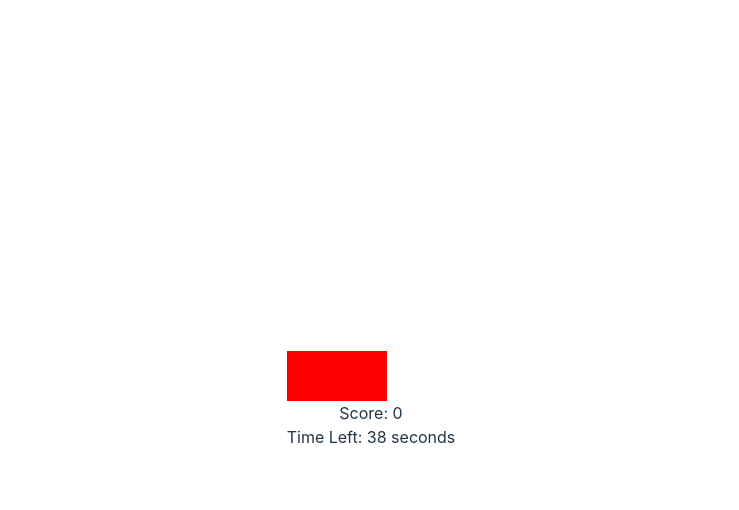
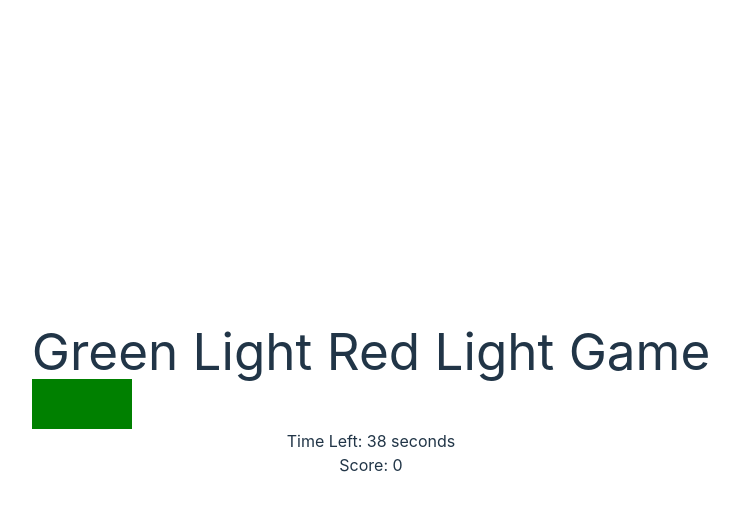
Before and after one commit to ProActive44/The_Return_Journey-Cuvette, a React (Vite) app: page / in a window 1280 px wide. Both pictures are taken after a click on the button "Start Game". Shown: the top 510 px of the page, without its empty margins (269-1008 px from the left). Built offline with nearby package versions, Linux system fonts and the light colour scheme.

Commit message:
game working

```diff
--- a/src/App.jsx
+++ b/src/App.jsx
@@ -5,9 +5,9 @@ import GreenLightRedLight from './Components/GreenLightRedLight'
 function App() {
 
   return (
-    <>
+    <div>
       <GreenLightRedLight targetScore={10} gameDuration={40}/>
-    </>
+    </div>
   )
 }
 
--- a/src/Components/GreenLightRedLight.jsx
+++ b/src/Components/GreenLightRedLight.jsx
@@ -1,80 +1,112 @@
-import React, { useState, useEffect, useRef } from "react";
+import React, { useState, useEffect, useCallback } from "react";
 
 const GreenLightRedLight = ({ targetScore, gameDuration }) => {
-  const [isGameRunning, setGameRunning] = useState(false);
-  const [isGreen, setIsGreen] = useState(false);
+  const [gameStarted, setGameStarted] = useState(false);
+  const [gameOver, setGameOver] = useState(false);
+  const [gameWon, setGameWon] = useState(false);
+  const [isGreen, setGreen] = useState(false);
   const [score, setScore] = useState(0);
   const [timeLeft, setTimeLeft] = useState(gameDuration);
 
-  const gameTimer = useRef(null);
-  const gameDurationTimer = useRef(null);
-
-  const toggleColor = () => {
-    setIsGreen((prevIsGreen) => !prevIsGreen);
+  const getRandomColor = () => {
+    return Math.random() < 0.5;
   };
 
-  const updateTimeLeft = () => {
-    if (timeLeft > 0) {
-      setTimeLeft((prevTimeLeft) => prevTimeLeft - 1);
-    } else {
-      endGame();
+  const startGame = () => {
+    setGameStarted(true);
+    setGameOver(false);
+    setGameWon(false);
+    setScore(0);
+    setTimeLeft(gameDuration);
+    setGreen(getRandomColor());
+  };
+
+  const changeColor = () => {
+    const timeInterval = 1000;
+    // Generate a random number between 1 and 2 seconds
+    const randomTime = Math.floor(Math.random() * timeInterval * 2) + 1;
+    setTimeout(() => {
+      setGreen(getRandomColor());
+    }, randomTime);
+  };
+
+  useEffect(() => {
+    if (gameStarted) {
+      const intervalId = setInterval(() => {
+        setTimeLeft((prevTimeLeft) => prevTimeLeft - 1);
+        changeColor();
+
+        if (timeLeft === 0) {
+          clearInterval(intervalId);
+          setGameStarted(false);
+          if (score >= targetScore) {
+            setGameWon(true);
+          } else {
+            setGameOver(true);
+          }
+        }
+      }, 1000);
+
+      return () => clearInterval(intervalId);
+    }
+  }, [gameStarted, timeLeft, score, targetScore]);
+
+  const handleClick = (color) => {
+    if (color === "green" && gameStarted) {
+      setScore(score + 1);
+
+      if (score === targetScore - 1) {
+        // If the user reaches the target score, they win
+        setGameWon(true);
+        setGameStarted(false);
+      } else {
+        // If not, change the color for the next click
+        changeColor();
+      }
+    } else if (color === "red" && gameStarted) {
+      setGameStarted(false);
+      setGameOver(true);
     }
   };
 
-  const handleBoxClick = () => {
-    if (isGameRunning) {
-      if (isGreen) {
-        setScore((prevScore) => prevScore + 1);
-        if (score + 1 === targetScore) {
-          endGame(true);
-        }
-      } else {
-        endGame();
-      }
-    }
+  const restartGame = () => {
+    setGameStarted(false);
+    setGameOver(false);
+    setGameWon(false);
+    setScore(0);
+    setGreen(false);
   };
-
-  const startGame = () => {
-    setGameRunning(true);
-    gameTimer.current = setInterval(toggleColor, 1000);
-    gameDurationTimer.current = setInterval(updateTimeLeft, 1000);
-
-    return () => {
-      clearInterval(gameTimer.current);
-      clearInterval(gameDurationTimer.current);
-    };
-  };
-
-  const endGame = (isWin = false) => {
-    clearInterval(gameTimer.current);
-    clearInterval(gameDurationTimer.current);
-    setGameRunning(false);
-    if (isWin) {
-      alert("You Win!");
-    } else {
-      alert("Game Over!");
-    }
-  };
-
-  useEffect(() => {
-    return () => {
-      clearInterval(gameTimer.current);
-      clearInterval(gameDurationTimer.current);
-    };
-  }, []);
 
   return (
     <div>
-      {!isGameRunning ? (
+      <h1>Green Light Red Light Game</h1>
+      {!gameStarted && !gameOver && !gameWon && (
         <button onClick={startGame}>Start Game</button>
-      ) : (
-        <div
-          className={`box ${isGreen ? "green" : "red"}`}
-          onClick={handleBoxClick}
-        ></div>
       )}
-      <p className="border">Score: {score}</p>
-      <p>Time Left: {timeLeft} seconds</p>
+      {gameStarted && !gameOver && !gameWon && (
+        <div>
+          <div
+            className={`box ${isGreen ? "green" : "red"}`}
+            onClick={() => handleClick(isGreen ? "green" : "red")}
+          >
+            {/* changing box is here */}
+          </div>
+          <p>Time Left: {timeLeft} seconds</p>
+          <p>Score: {score}</p>
+        </div>
+      )}
+      {gameOver && (
+        <div>
+          <p>Game Over!</p>
+          <button onClick={restartGame}>Play Again</button>
+        </div>
+      )}
+      {gameWon && (
+        <div>
+          <p>You Win!</p>
+          <button onClick={restartGame}>Play Again</button>
+        </div>
+      )}
     </div>
   );
 };
```
